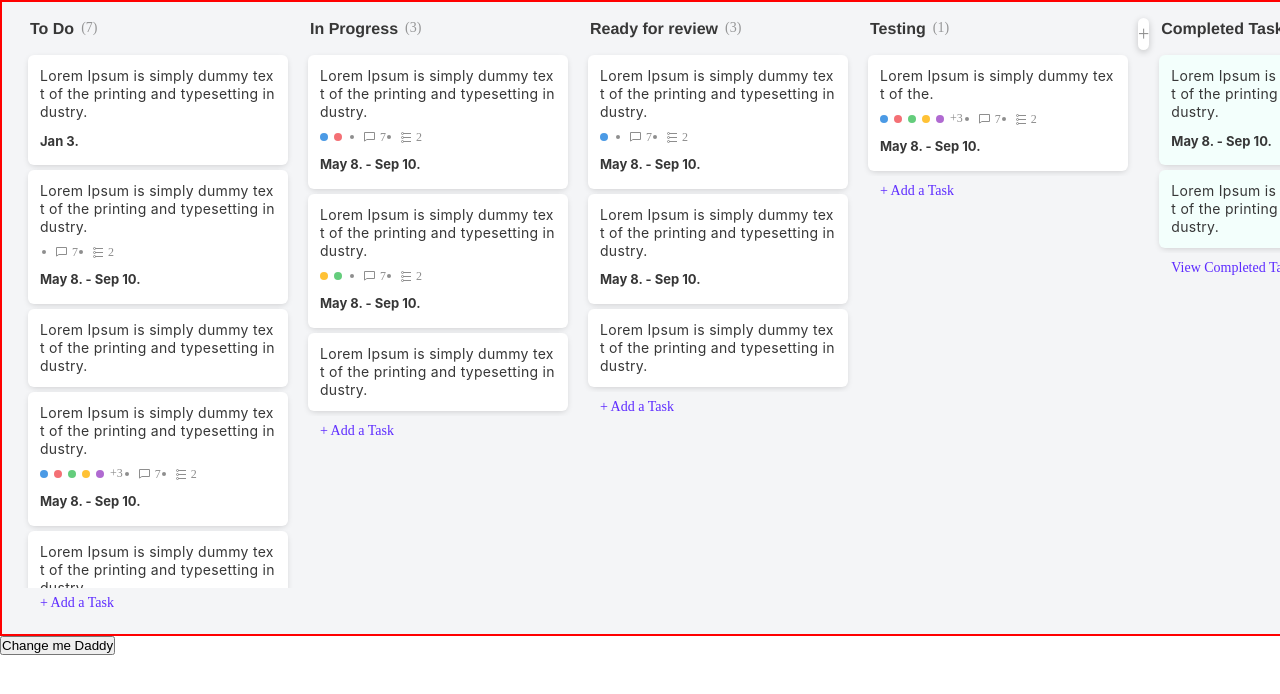
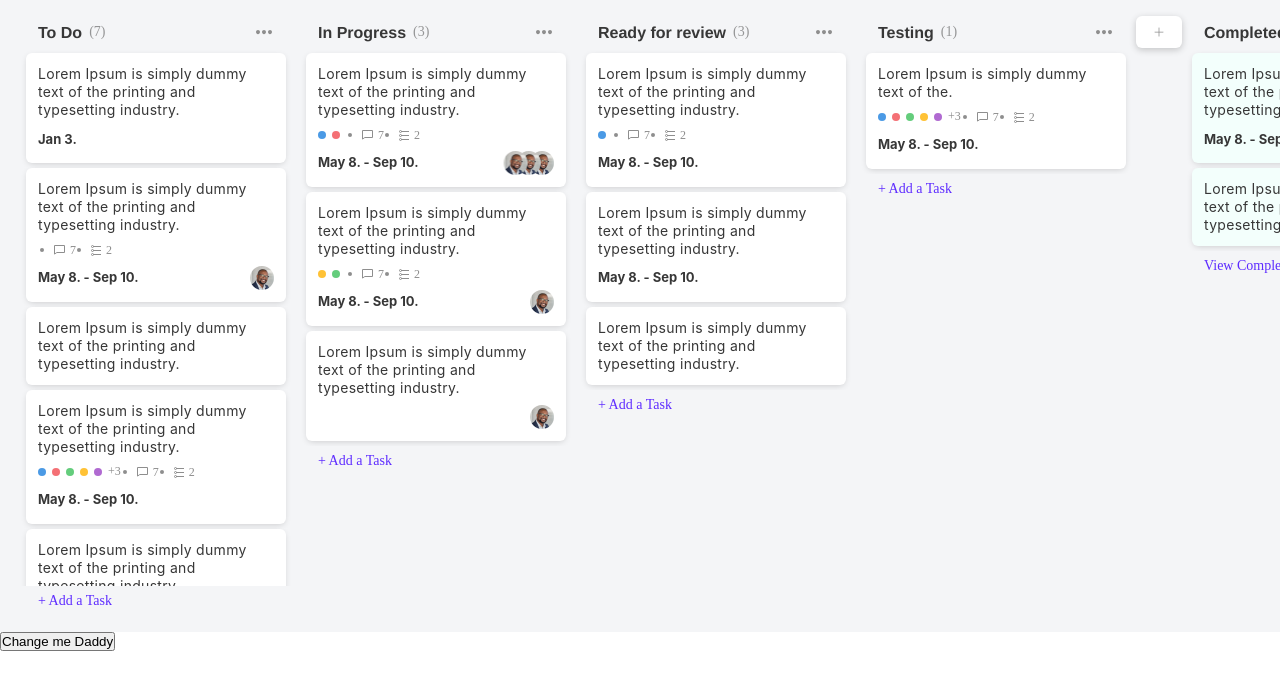
Before and after one commit to fdjokic/management-app-design, a React (Create React App) app: page / in a window 1280 px wide. Shown: the top 694 px of the page. Built offline with nearby package versions, Linux system fonts and the light colour scheme; a web font is replaced by a local one.

Commit message:
feat: avatar photos

```diff
--- /dev/null
+++ b/src/assets/icons/optionsIcon.tsx
@@ -0,0 +1,53 @@
+import React from "react";
+
+export const OptionsIcon = () => {
+  return (
+    <>
+      <svg
+        width="20px"
+        height="20px"
+        viewBox="0 0 20 20"
+        version="1.1"
+        xmlns="http://www.w3.org/2000/svg"
+      >
+        <g
+          id="Zadatak-za-UI-i-FE-developera"
+          stroke="none"
+          stroke-width="1"
+          fill="none"
+          fillRule="evenodd"
+        >
+          <g
+            id="Kanban--Dark-Theme"
+            transform="translate(-808.000000, -32.000000)"
+          >
+            <g id="Column" transform="translate(570.000000, 32.000000)">
+              <g id="Column-Header" transform="translate(22.000000, 0.000000)">
+                <g
+                  id="Options-Icon-"
+                  transform="translate(216.000000, 0.000000)"
+                >
+                  <rect
+                    id="Rectangle"
+                    fill="#D8D8D8"
+                    opacity="0"
+                    x="0"
+                    y="0"
+                    width="20"
+                    height="20"
+                  ></rect>
+                  <path
+                    d="M4,12.2105263 C5.1045695,12.2105263 6,11.2679679 6,10.1052632 C6,8.94255842 5.1045695,8 4,8 C2.8954305,8 2,8.94255842 2,10.1052632 C2,11.2679679 2.8954305,12.2105263 4,12.2105263 Z M10,12.2105263 C11.1045695,12.2105263 12,11.2679679 12,10.1052632 C12,8.94255842 11.1045695,8 10,8 C8.8954305,8 8,8.94255842 8,10.1052632 C8,11.2679679 8.8954305,12.2105263 10,12.2105263 Z M16,12.2105263 C17.1045695,12.2105263 18,11.2679679 18,10.1052632 C18,8.94255842 17.1045695,8 16,8 C14.8954305,8 14,8.94255842 14,10.1052632 C14,11.2679679 14.8954305,12.2105263 16,12.2105263 Z"
+                    id="3Dots"
+                    fill="#8E8E8E"
+                    fill-rule="nonzero"
+                  ></path>
+                </g>
+              </g>
+            </g>
+          </g>
+        </g>
+      </svg>
+    </>
+  );
+};
--- /dev/null
+++ b/src/assets/icons/plusIcon.tsx
@@ -0,0 +1,28 @@
+import React from "react";
+
+export const PlusIcon = () => {
+  return (
+    <>
+      <svg
+        width="12"
+        height="12"
+        viewBox="0 0 20 20"
+        fill="none"
+        xmlns="http://www.w3.org/2000/svg"
+      >
+        <path
+          fillRule="evenodd"
+          clipRule="evenodd"
+          d="M2.5 10C2.5 9.65482 2.77982 9.375 3.125 9.375H16.875C17.2202 9.375 17.5 9.65482 17.5 10C17.5 10.3452 17.2202 10.625 16.875 10.625H3.125C2.77982 10.625 2.5 10.3452 2.5 10Z"
+          fill="#8E8E8E"
+        />
+        <path
+          fillRule="evenodd"
+          clipRule="evenodd"
+          d="M10 2.5C10.3452 2.5 10.625 2.77982 10.625 3.125V16.875C10.625 17.2202 10.3452 17.5 10 17.5C9.65482 17.5 9.375 17.2202 9.375 16.875V3.125C9.375 2.77982 9.65482 2.5 10 2.5Z"
+          fill="#8E8E8E"
+        />
+      </svg>
+    </>
+  );
+};
--- a/src/components/Button/AddColumn.tsx
+++ b/src/components/Button/AddColumn.tsx
@@ -1,23 +1,24 @@
 import React from "react";
+import styled from "styled-components";
+import { PlusIcon } from "../../assets/icons/plusIcon";
 
 export const AddColumn = () => {
   return (
-    <div
-      style={{
-        background: "#ffffff",
-        borderRadius: "6px",
-        width: "46px",
-        height: "32px",
-        color: "#8E8E8E",
-        display: "flex",
-        justifyContent: "center",
-        alignItems: "center",
-        fontSize: "20px",
-        boxShadow: "0 2px 7px 0 rgba(0,0,0,0.2)",
-        cursor: "pointer",
-      }}
-    >
-      +
-    </div>
+    <AddColumnStyled>
+      <PlusIcon />
+    </AddColumnStyled>
   );
 };
+
+const AddColumnStyled = styled.div`
+  background-color: ${(props) => props.theme.cardColor};
+  border-radius: 6px;
+  min-width: 46px;
+  height: 32px;
+  display: flex;
+  align-items: center;
+  justify-content: center;
+  color: #8e8e8e;
+  box-shadow: 0 2px 7px 0 rgba(0, 0, 0, 0.2);
+  cursor: pointer;
+`;
--- a/src/components/Button/BottomColBtn.tsx
+++ b/src/components/Button/BottomColBtn.tsx
@@ -4,7 +4,7 @@ import styled from "styled-components";
 export const BottomColBtn = ({ isCompleted }: { isCompleted?: boolean }) => {
   return (
     <AddTaskStyle>
-      <span>{isCompleted ? "View Completed Task" : "+ Add a Task"}</span>
+      <span>{isCompleted ? "View Completed Tasks" : "+ Add a Task"}</span>
     </AddTaskStyle>
   );
 };
--- a/src/components/Card/Card.tsx
+++ b/src/components/Card/Card.tsx
@@ -1,6 +1,8 @@
 import React from "react";
+import { Flex } from "../../styles/GlobalStyles";
 import { CardStyled } from "./CardStyle";
 import { StatusBar } from "./StatusBar";
+import Avatar from "../../assets/images/user.png";
 
 export interface ICard {
   height?: string;
@@ -10,6 +12,7 @@ export interface ICard {
   dates?: string;
   statusColors?: string[];
   isCompleted?: boolean;
+  profileImgs?: any;
 }
 
 export const Card = ({
@@ -20,7 +23,9 @@ export const Card = ({
   dates,
   statusColors,
   isCompleted,
+  profileImgs,
 }: ICard) => {
+  console.log(profileImgs);
   return (
     <CardStyled isCompleted={isCompleted}>
       <p>{text}</p>
@@ -31,7 +36,34 @@ export const Card = ({
           filters={numOfFilters}
         />
       )}
-      {dates && <b>{dates}</b>}
+      {(profileImgs?.length > 0 || dates) && (
+        <section>
+          {dates && <b>{dates}</b>}
+          {profileImgs && (
+            <Flex relative width="100%">
+              {profileImgs?.map((i: string, index: number) => {
+                console.log(i);
+                return (
+                  <img
+                    src={i}
+                    alt=""
+                    style={{
+                      width: "24px",
+                      position: "absolute",
+                      right: "0",
+                      transform: `${
+                        dates
+                          ? `translate(${index * -55}%)`
+                          : `translateX(${index * 50}%)`
+                      }`,
+                    }}
+                  />
+                );
+              })}
+            </Flex>
+          )}
+        </section>
+      )}
     </CardStyled>
   );
 };
--- a/src/components/Card/CardStyle.ts
+++ b/src/components/Card/CardStyle.ts
@@ -15,7 +15,10 @@ max-height: 114px;
 background-color: ${(props)=>props.isCompleted ? props.theme.completedCard : props.theme.cardColor};
 padding: 12px 12px;
 
-
+section{
+  height: 24px;
+  display: flex;
+}
 b{
   width: 236px;
   display: flex;
@@ -24,13 +27,12 @@ b{
   font-size: 13px;
   font-weight: bold;
   line-height: 15px;
-  height: 24px;
 }
 
 p{
 line-height: 18px;
     max-width: 236px;
-    word-break: break-all;
+
   font-family: "SF Pro Display";
   font-size: 14px;
   letter-spacing: 0.3px;
--- a/src/components/Column/ColumnHeader.tsx
+++ b/src/components/Column/ColumnHeader.tsx
@@ -1,5 +1,6 @@
 import React from "react";
 import styled from "styled-components";
+import { OptionsIcon } from "../../assets/icons/optionsIcon";
 
 export const ColumnHeader = ({
   title,
@@ -10,21 +11,31 @@ export const ColumnHeader = ({
 }) => {
   return (
     <HeaderStyle>
-      <h1>{title}</h1>
-      <span>({numOfTasks})</span>
+      <div>
+        <h1>{title}</h1>
+        <span>({numOfTasks})</span>
+      </div>
+      <div>
+        <OptionsIcon />
+      </div>
     </HeaderStyle>
   );
 };
 
 const HeaderStyle = styled.div`
-  background-color: inherit;
-  height: 20px;
-  width: 80%;
-  padding: 0px 12px 12px 12px;
   display: flex;
+  height: 32px;
   align-items: center;
-  justify-self: start;
-  gap: 7px;
+  justify-content: space-between;
+  width: 236px;
+  margin: 0 auto;
+  div {
+    background-color: inherit;
+    display: flex;
+    align-items: center;
+    justify-self: start;
+    gap: 7px;
+  }
 
   h1 {
     height: 19px;
--- a/src/components/Column/ToDoColumn.tsx
+++ b/src/components/Column/ToDoColumn.tsx
@@ -21,6 +21,7 @@ export const Column = ({ title, list }: { title: string; list: ICard[] }) => {
                 dates={item.dates}
                 numOfComments={item.numOfComments}
                 numOfFilters={item.numOfFilters}
+                profileImgs={item.profileImgs}
               />
             );
           })}
--- a/src/components/Icon/Icon.tsx
+++ b/src/components/Icon/Icon.tsx
@@ -1,6 +1,6 @@
 import React from "react";
 
-export const Icon = ({ children, num }: { children: any; num: number }) => {
+export const Icon = ({ children, num }: { children: any; num?: number }) => {
   return (
     <>
       <li>
--- a/src/pages/Kanban.tsx
+++ b/src/pages/Kanban.tsx
@@ -32,5 +32,4 @@ const KanbanStlye = styled.div`
   background-color: ${(props) => props.theme.background};
   color: ${(props) => props.theme.primaryText};
   overflow-x: auto;
-  border: 2px solid red;
 `;
--- a/src/utils/mockData.ts
+++ b/src/utils/mockData.ts
@@ -1,3 +1,4 @@
+import Avatar from '../assets/images/user.png'
 export const todoCards = [{
     text:'Lorem Ipsum is simply dummy text of the printing and typesetting industry.',
     dates:'Jan 3.'
@@ -6,7 +7,9 @@ export const todoCards = [{
     text:'Lorem Ipsum is simply dummy text of the printing and typesetting industry.',
     numOfComments:7,
     numOfFilters:2,
-    dates: 'May 8. - Sep 10.'
+    dates: 'May 8. - Sep 10.',
+    profileImgs:[Avatar]
+
 },
 
 {
@@ -57,6 +60,15 @@ export const inProgressCards = [
     {
         text:'Lorem Ipsum is simply dummy text of the printing and typesetting industry.',
         statusColors:['#4B9AE5','#F47075'],
+        profileImgs:[Avatar,Avatar,Avatar],
+        numOfComments:7,
+        numOfFilters:2,
+        dates: 'May 8. - Sep 10.'
+    },
+    {
+        text:'Lorem Ipsum is simply dummy text of the printing and typesetting industry.',
+        statusColors:['#FFC236','#64CD7C'],
+        profileImgs:[Avatar],
 
 
         numOfComments:7,
@@ -65,15 +77,8 @@ export const inProgressCards = [
     },
     {
         text:'Lorem Ipsum is simply dummy text of the printing and typesetting industry.',
-        statusColors:['#FFC236','#64CD7C'],
+        profileImgs:[Avatar],
 
-
-        numOfComments:7,
-        numOfFilters:2,
-        dates: 'May 8. - Sep 10.'
-    },
-    {
-        text:'Lorem Ipsum is simply dummy text of the printing and typesetting industry.',
 
     },
 ]
```
Also changed, not shown: src/assets/images/user.png (added).
